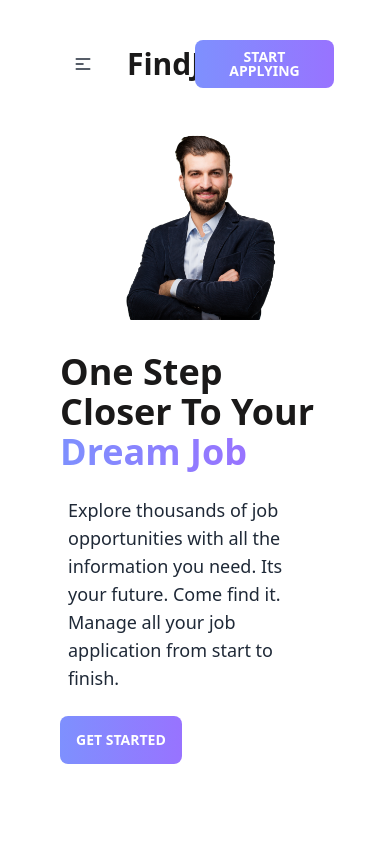
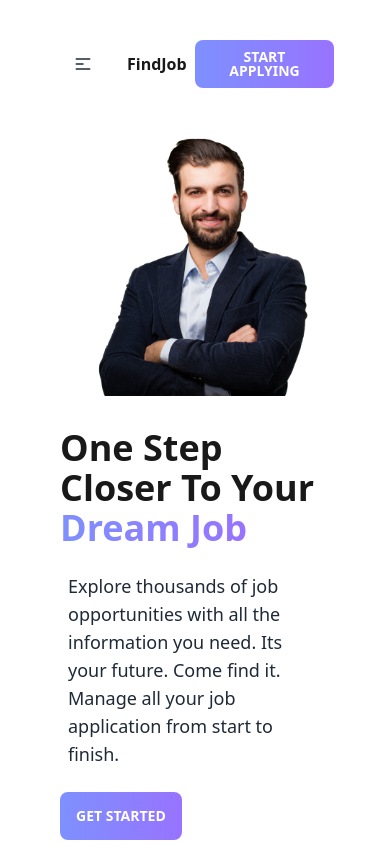
Before and after one commit to irfanurislam/carrer-hub, a React (Vite) app: page / in a window 390 px wide. Shown: the top 844 px of the page. Built offline with nearby package versions, Linux system fonts and the light colour scheme.

Commit message:
banner img responsive

```diff
--- a/src/components/Banner/Banner.jsx
+++ b/src/components/Banner/Banner.jsx
@@ -9,8 +9,8 @@ const Banner = () => {
                 <p className='px-2 my-6 text-lg font-normal text-[#757575;'>Explore thousands of job opportunities with all the information you need. Its your future. Come find it. Manage all your job application from start to finish.</p>
                 <button className='btn btn_all'>Get Started</button>
             </div>
-            <div className=''>
-                <img className='h-48 md:h-full' src={banner} alt="" />
+            <div className='h-full'>
+                <img className='object-cover' src={banner} alt="" />
             </div>
         </div>
     );
--- a/src/components/Header/Header.jsx
+++ b/src/components/Header/Header.jsx
@@ -41,7 +41,7 @@ const Header = () => {
               </Link>
             </ul>
           </div>
-          <a className="btn btn-ghost normal-case font-bold text-3xl text-[#1A1919]">
+          <a className="btn btn-ghost normal-case font-bold text-base md:text-2xl text-[#1A1919]">
             FindJob
           </a>
         </div>
@@ -54,9 +54,10 @@ const Header = () => {
           </ul>
         </div>
         <div className="navbar-end">
-          <Link to="/applyjob">
+
+        <Link to="/applyjob">
             <a className="btn btn_all">Start Applying</a>
-          </Link>
+           </Link>
         </div>
       </div>
     </nav>
```
